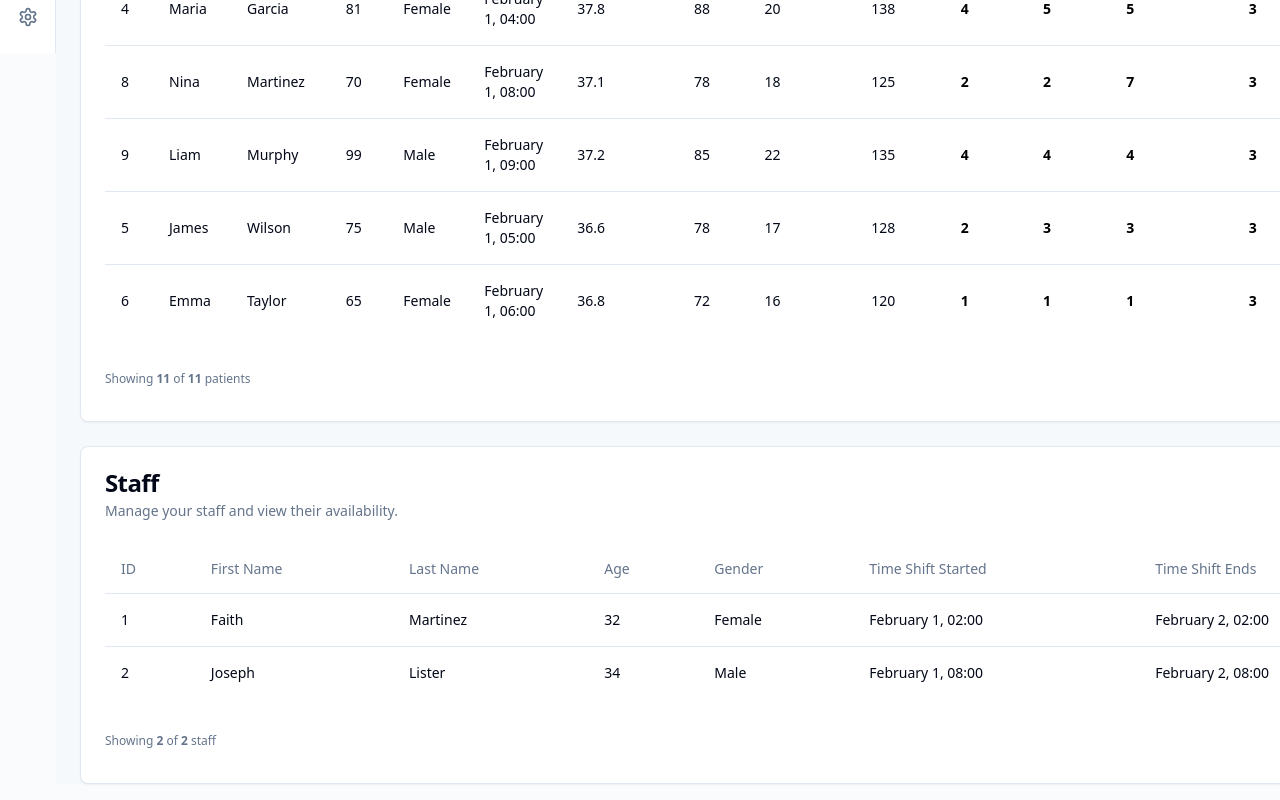
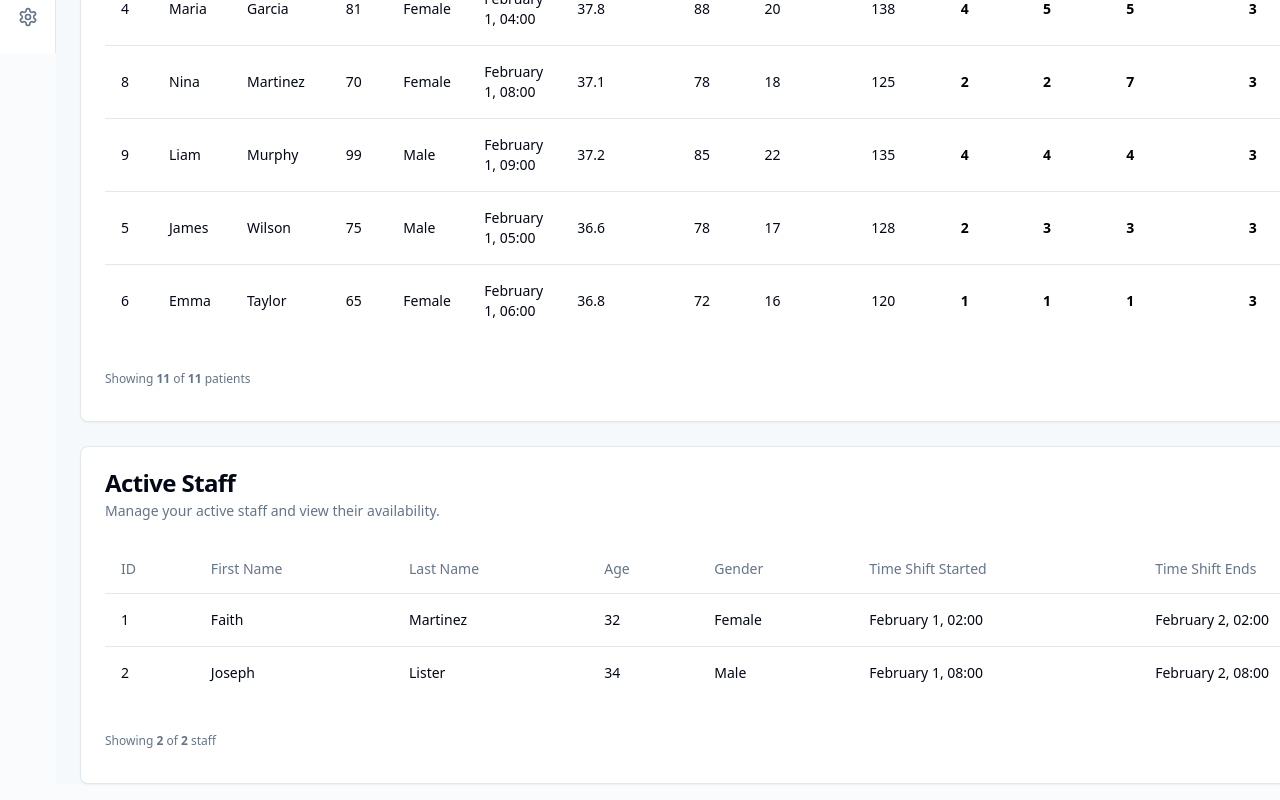
Before and after one commit to Tony911029/delirium_control, a Next.js app in the folder FE/: page / in a window 1280 px wide. Shown: the part 747-1547 px from the top of the page. Built offline with nearby package versions, Linux system fonts and the light colour scheme.

Commit message:
Updated employees table to stay active staff

```diff
--- a/FE/app/(dashboard)/employees-table.tsx
+++ b/FE/app/(dashboard)/employees-table.tsx
@@ -50,9 +50,9 @@ export function EmployeesTable({
   return (
     <Card>
       <CardHeader>
-        <CardTitle>Staff</CardTitle>
+        <CardTitle>Active Staff</CardTitle>
         <CardDescription>
-          Manage your staff and view their availability.
+          Manage your active staff and view their availability.
         </CardDescription>
       </CardHeader>
       <CardContent>
```
